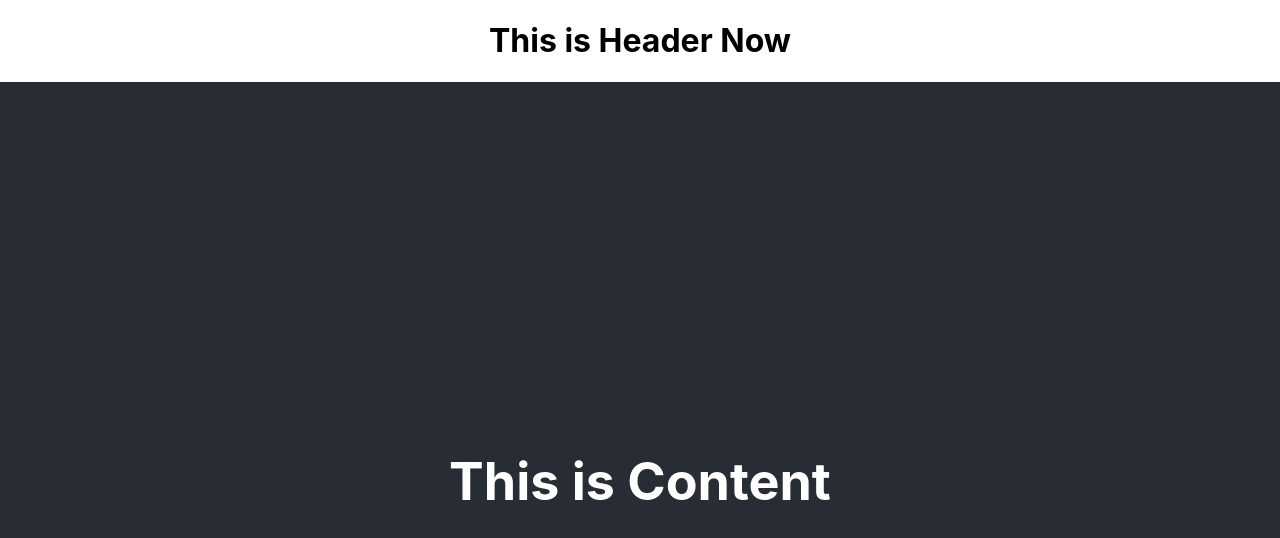
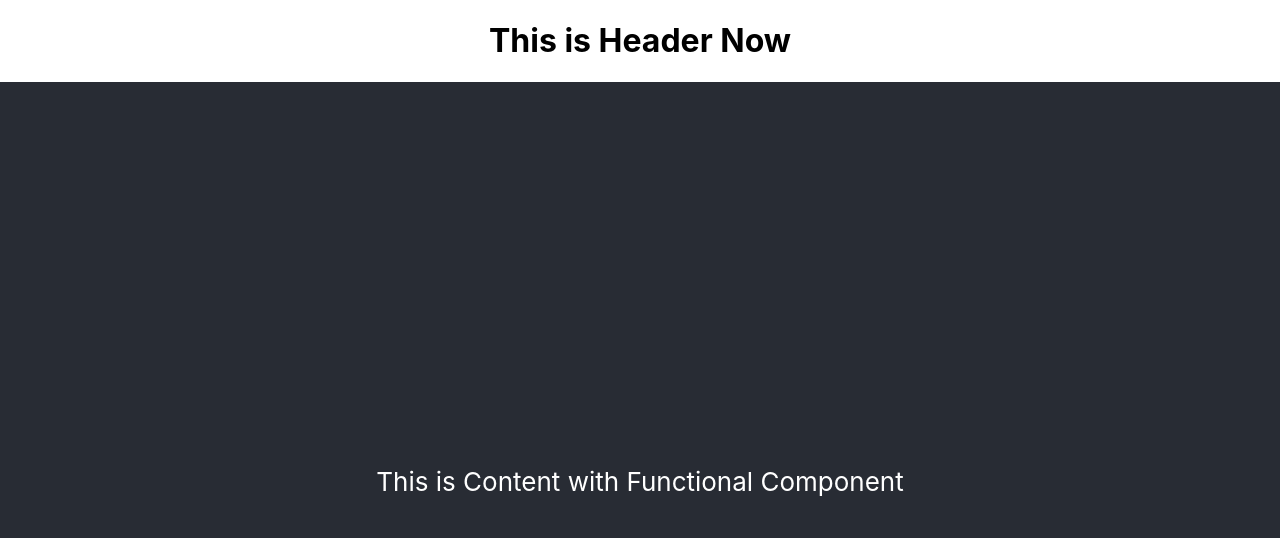
Before and after one commit to yoddidahsyat/DWF19PFK3_WaysBucks, a React (Create React App) app: page / in a window 1280 px wide. Shown: the top 538 px of the page. Built offline with nearby package versions, Linux system fonts and the light colour scheme.

Commit message:
Functional-Component

```diff
--- a/src/Components/Content.jsx
+++ b/src/Components/Content.jsx
@@ -1,14 +1,22 @@
 import React, {Component} from 'react';
 import "../App.css";
 
-class Content extends Component {
-    render() {
-        return (
-            <div className="App-content">
-                <h1>This is Content</h1>
-            </div>
-        )
-    }
+// class Content extends Component {
+//     render() {
+//         return (
+//             <div className="App-content">
+//                 <h1>This is Content</h1>
+//             </div>
+//         )
+//     }
+// }
+
+function Content() {
+    return(
+        <div className="App-content">
+            <p>This is Content with Functional Component</p>
+        </div>
+    )
 }
 
 export default Content;
--- a/src/Components/Header.jsx
+++ b/src/Components/Header.jsx
@@ -1,14 +1,21 @@
 import React, {Component} from 'react';
-// import "../App.css";
 
-class Header extends Component {
-    render() {
-        return (
-            <div className="App">
-                <h1>This is Header Now</h1>
-            </div>
-        )
-    }
+// class Header extends Component {
+//     render() {
+//         return (
+//             <div className="App">
+//                 <h1>This is Header Now</h1>
+//             </div>
+//         )
+//     }
+// }
+
+function Header() {
+    return(
+        <div>
+            <h1>This is Header Now</h1>
+        </div>
+    )
 }
 
 export default Header;
```
Also changed, not shown: src/App.js (+18 -19 lines), 1 other file (tests, documents, lock files or other folders).
